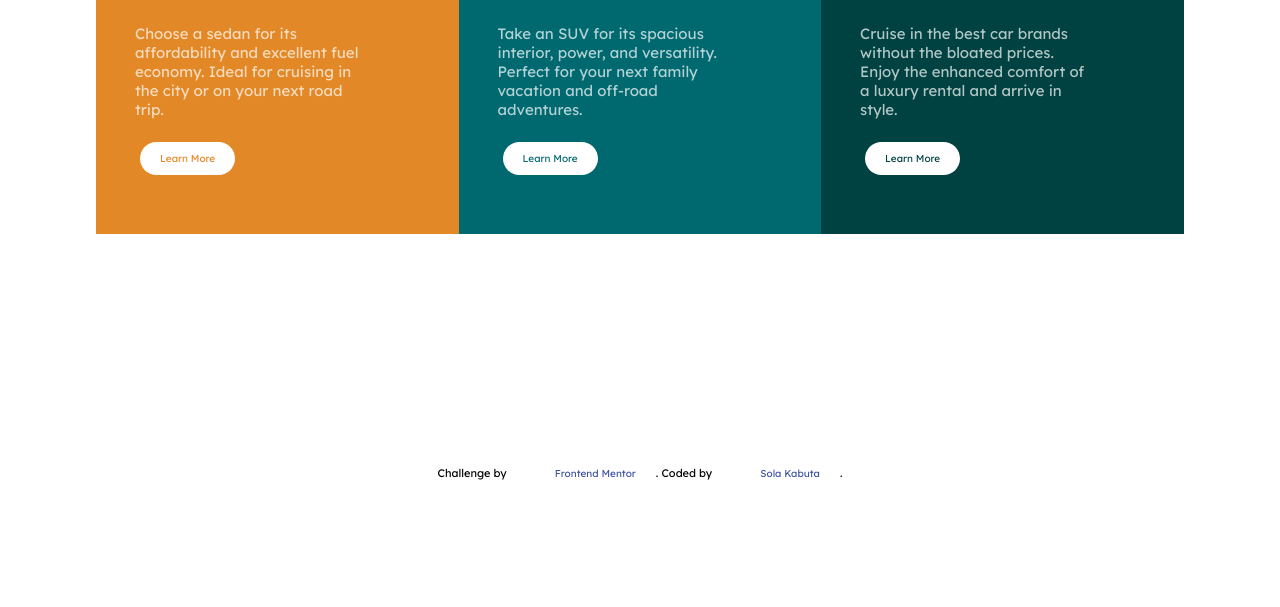
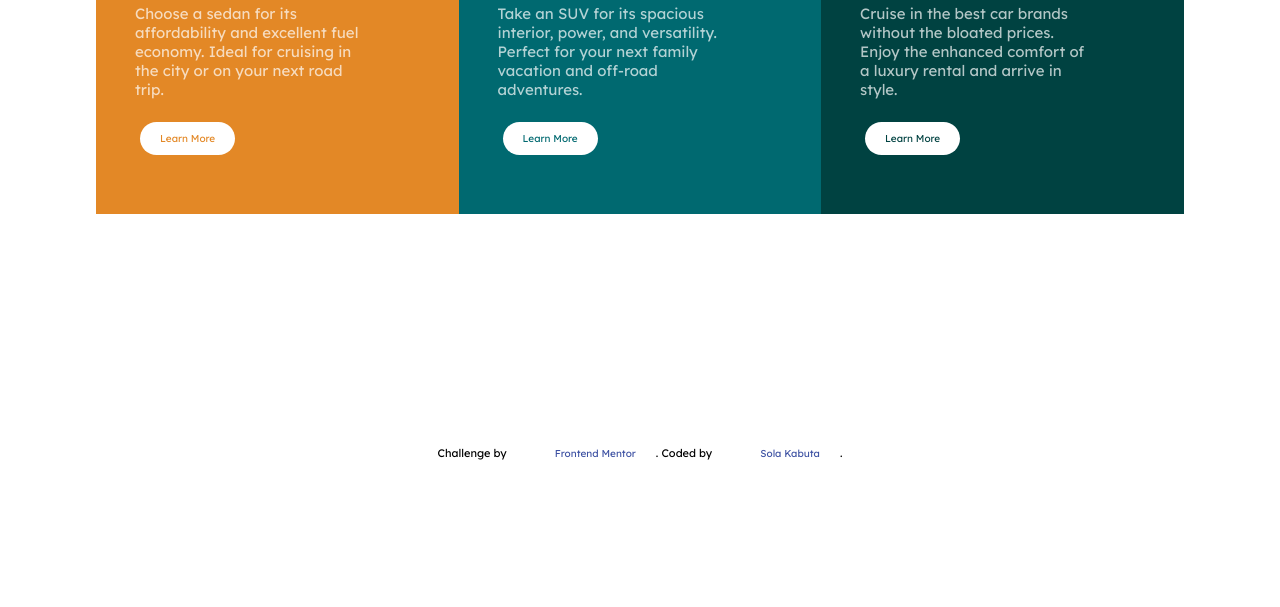
Before and after one commit to SolaKabuta/3-column-solution, a plain HTML site: page index.html in a window 1280 px wide. Shown: the part 273-880 px from the top of the page. After the commit the page ends 820 px from the top, so only its background shows below. Drawn offline with Linux system fonts and the light colour scheme; a web font is replaced by a local one.

Commit message:
fixing-padding

```diff
--- a/scss/_reset.scss
+++ b/scss/_reset.scss
@@ -30,7 +30,8 @@ body {
   display: grid;
   place-items: center;
   min-height: 100vh;
-  margin: 40px;
+  min-width: 375px;
+  margin-top: 20px;
   overflow-x: hidden; /* Hide horizontal scrollbar */
 }
 
```
Also changed, not shown: css/style.css.
